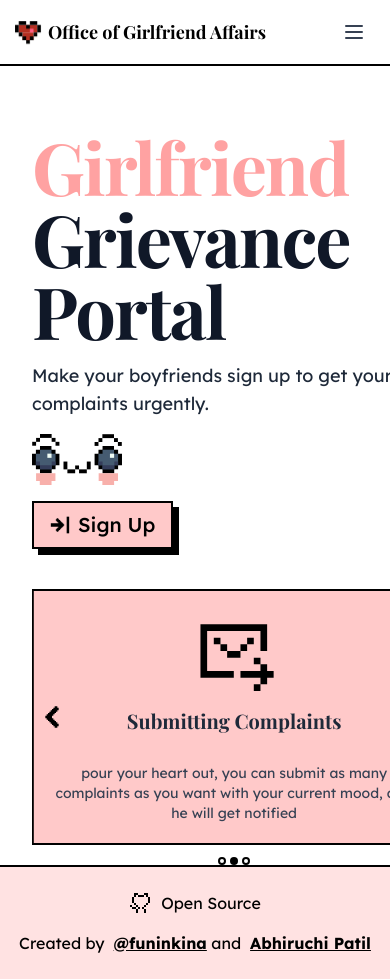
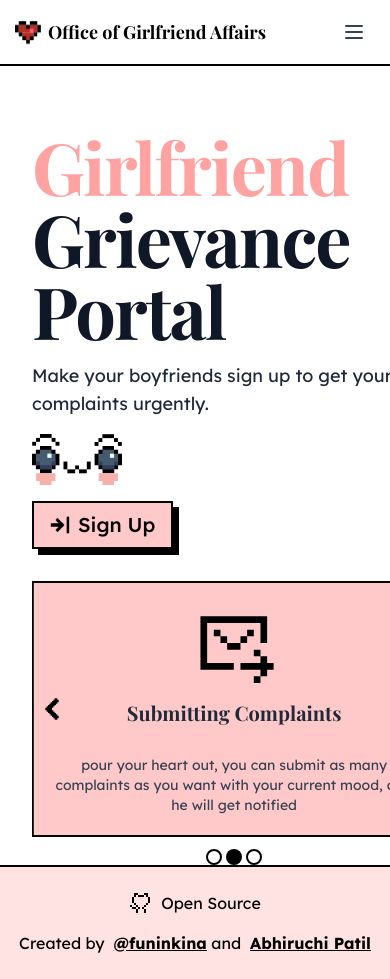
Before and after one commit to aarushqt/what, a Next.js app: page / in a window 390 px wide. Shown: the top 979 px of the page. Built offline with nearby package versions, Linux system fonts and the light colour scheme; no server answers; a web font is replaced by a local one.

Commit message:
improve homepage responsiveness

```diff
--- a/src/app/page.tsx
+++ b/src/app/page.tsx
@@ -103,7 +103,7 @@ const HeroSection = ({ session }: { session: Session | null }) => {
 
   return (
     <div className="max-w-7xl mx-auto md:py-8 sm:py-4 md:mt-30 mt-16 px-4">
-      <div className="flex flex-col md:flex-row items-stretch gap-8">
+      <div className="flex-col sm:flex-col lg:flex lg:flex-row items-stretch gap-8">
         <div className="w-full md:w-1/2 flex flex-col justify-between">
           <div>
             <h1 className="text-7xl md:text-7xl lg:text-8xl font-bold font-playfair tracking-tight text-gray-900 mb-4 sm:mb-6 md:mb-8">
@@ -146,7 +146,7 @@ const HeroSection = ({ session }: { session: Session | null }) => {
           </div>
         </div>
 
-        <div className="w-full md:w-1/2 relative">
+        <div className="w-full md:w-1/2 relative mt-6 sm:mt-0">
           <div className="relative overflow-hidden w-full">
             <div
               ref={carouselRef}
@@ -212,7 +212,7 @@ const HeroSection = ({ session }: { session: Session | null }) => {
               <button
                 key={index}
                 onClick={() => goToSlide(index)}
-                className={`w-2 h-2 sm:w-4 sm:h-4 rounded-full transition-colors duration-300 ${index === currentSlide ? 'bg-black' : 'border-2 border-black bg-white'
+                className={`w-4 h-4 rounded-full transition-colors duration-300 ${index === currentSlide ? 'bg-black' : 'border-2 border-black bg-white'
                   }`}
                 aria-label={`Go to slide ${index + 1}`}
               />
```
